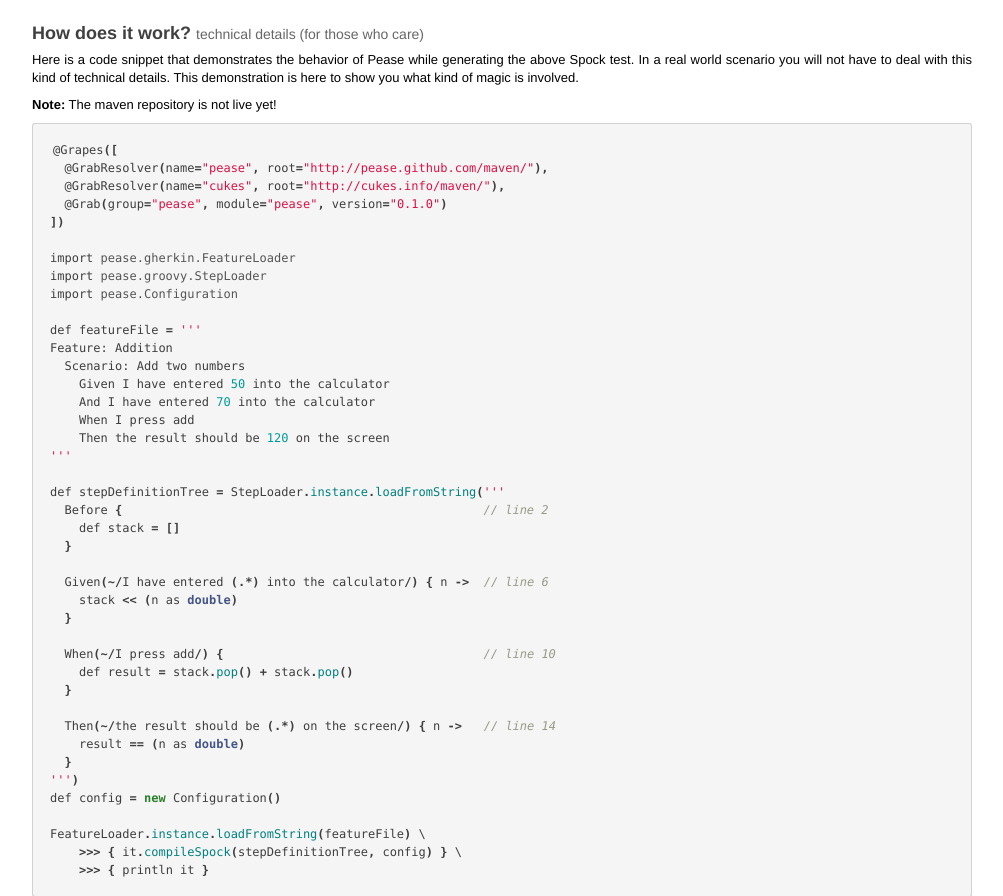
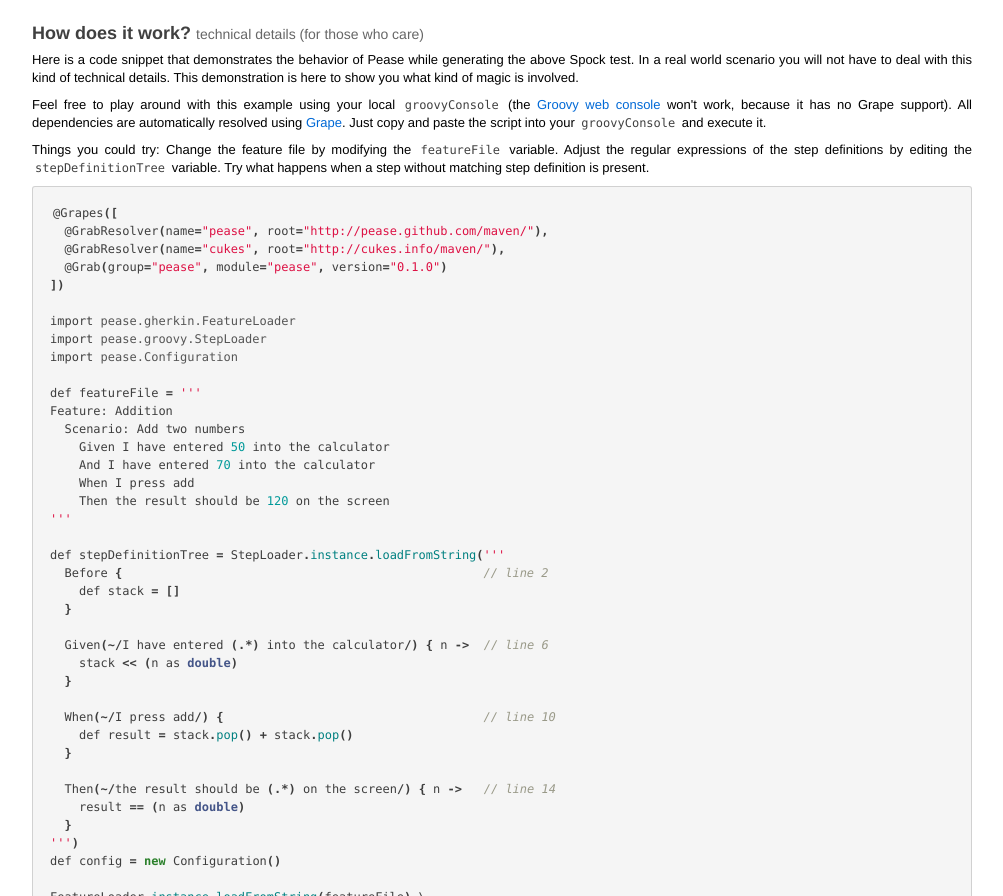
Before and after one commit to pease/pease.github.com, a plain HTML site: page index.html in a window 1280 px wide. Shown: the part 1207-2103 px from the top of the page, without its empty margins (118-1121 px from the left). Drawn offline with Linux system fonts and the light colour scheme.

Commit message:
added descriptions on how to use the trythisathome example

```diff
--- a/index.html
+++ b/index.html
@@ -141,7 +141,15 @@
       In a real world scenario you will not have to deal with this kind of technical details.
       This demonstration is here to show you what kind of magic is involved.</p>
 
-      <p><strong>Note:</strong> The maven repository is not live yet!</p>
+      <p>Feel free to play around with this example using your local <code>groovyConsole</code>
+      (the <a href="https://groovyconsole.appspot.com/">Groovy web console</a> won't work, because it has no Grape support).
+      All dependencies are automatically resolved using <a href="http://groovy.codehaus.org/Grape">Grape</a>.
+      Just copy and paste the script into your <code>groovyConsole</code> and execute it.</p>
+
+      <p>Things you could try:
+      Change the feature file by modifying the <code>featureFile</code> variable.
+      Adjust the regular expressions of the step definitions by editing the <code>stepDefinitionTree</code> variable.
+      Try what happens when a step without matching step definition is present.</p>
       <div class="highlight"><pre><code class="java"><span class="nd">@Grapes</span><span class="o">([</span>
   <span class="nd">@GrabResolver</span><span class="o">(</span><span class="n">name</span><span class="o">=</span><span class="s">&quot;pease&quot;</span><span class="o">,</span> <span class="n">root</span><span class="o">=</span><span class="s">&quot;http://pease.github.com/maven/&quot;</span><span class="o">),</span>
   <span class="nd">@GrabResolver</span><span class="o">(</span><span class="n">name</span><span class="o">=</span><span class="s">&quot;cukes&quot;</span><span class="o">,</span> <span class="n">root</span><span class="o">=</span><span class="s">&quot;http://cukes.info/maven/&quot;</span><span class="o">),</span>
```
